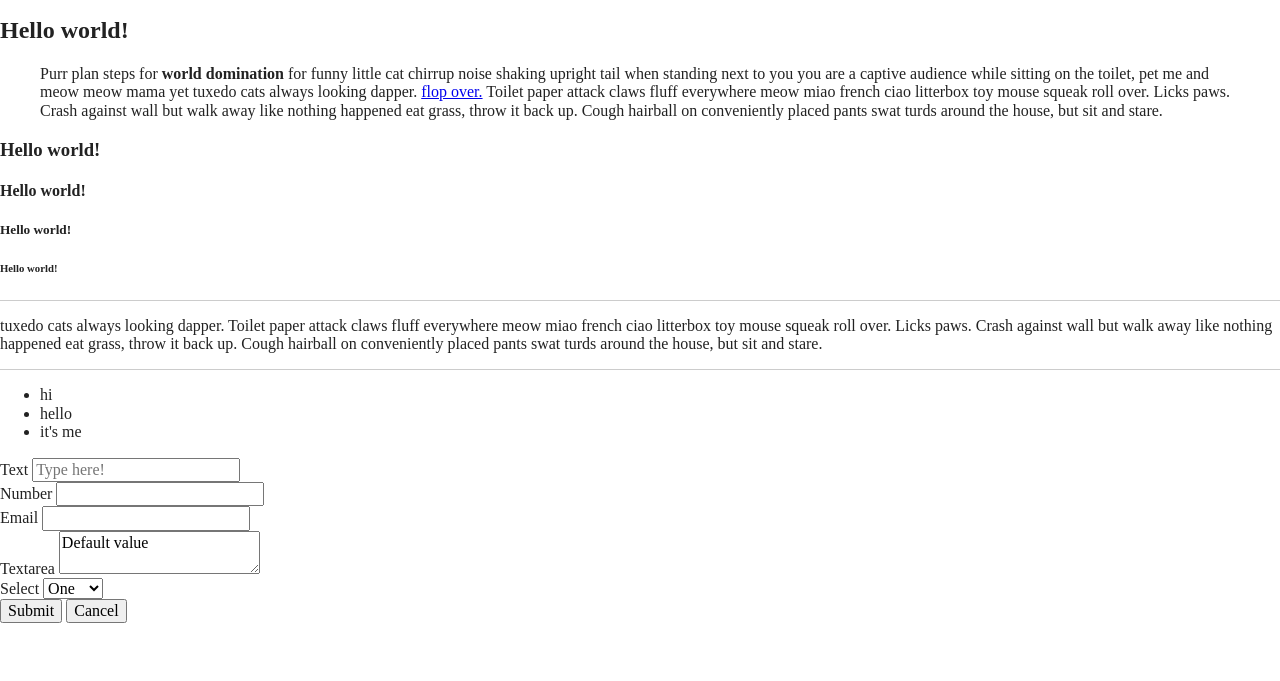
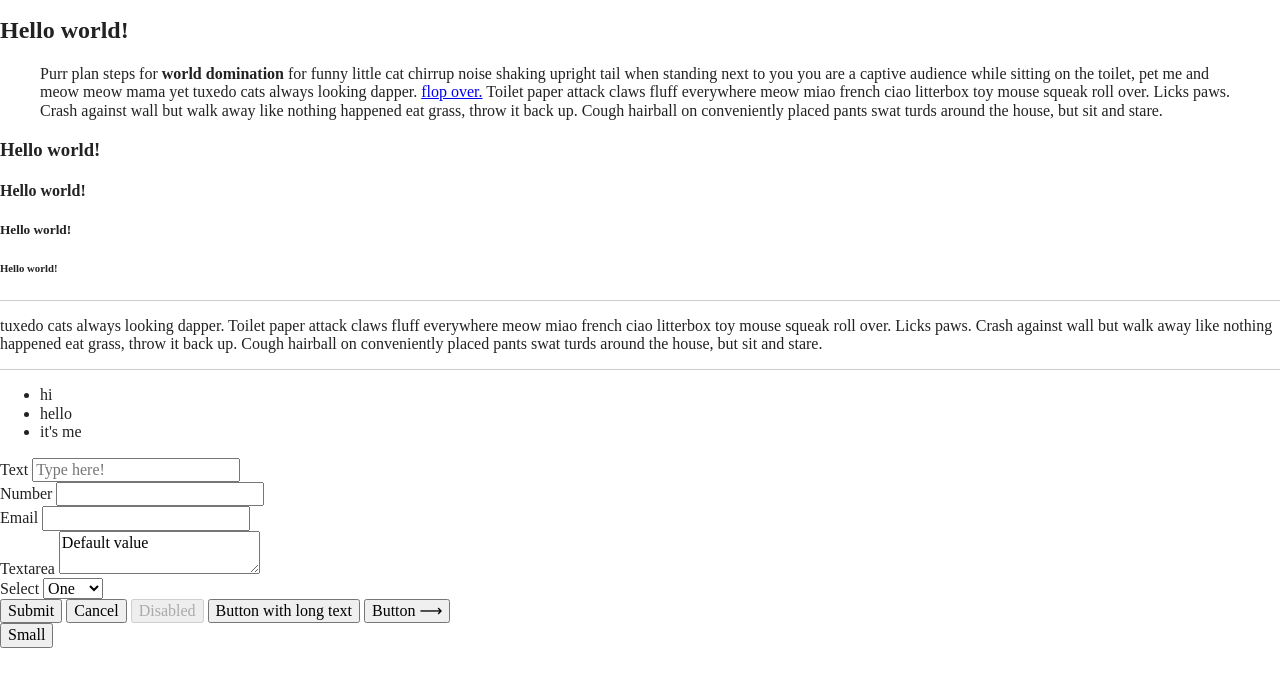
Before and after one commit to CalamityAdam/sisk-boilerplate, a website built with Parcel: page index.html in a window 1280 px wide. Shown: the part 119-800 px from the top of the page. Built offline with nearby package versions, Linux system fonts and the light colour scheme.

Commit message:
adds buttons to kitchen sink

```diff
--- a/index.html
+++ b/index.html
@@ -99,7 +99,12 @@
       </select>
     </div>
     <button>Submit</button>
-    <button>Cancel</button>
+    <button class="cancel">Cancel</button>
+    <button disabled>Disabled</button>
+    <button>Button with long text</button>
+    <button>Button &xrarr;</button>
+    <br />
+    <button class="small">Small</button>
   </form>
 
   <script src="js/vendor/modernizr-3.11.2.min.js"></script>
```
